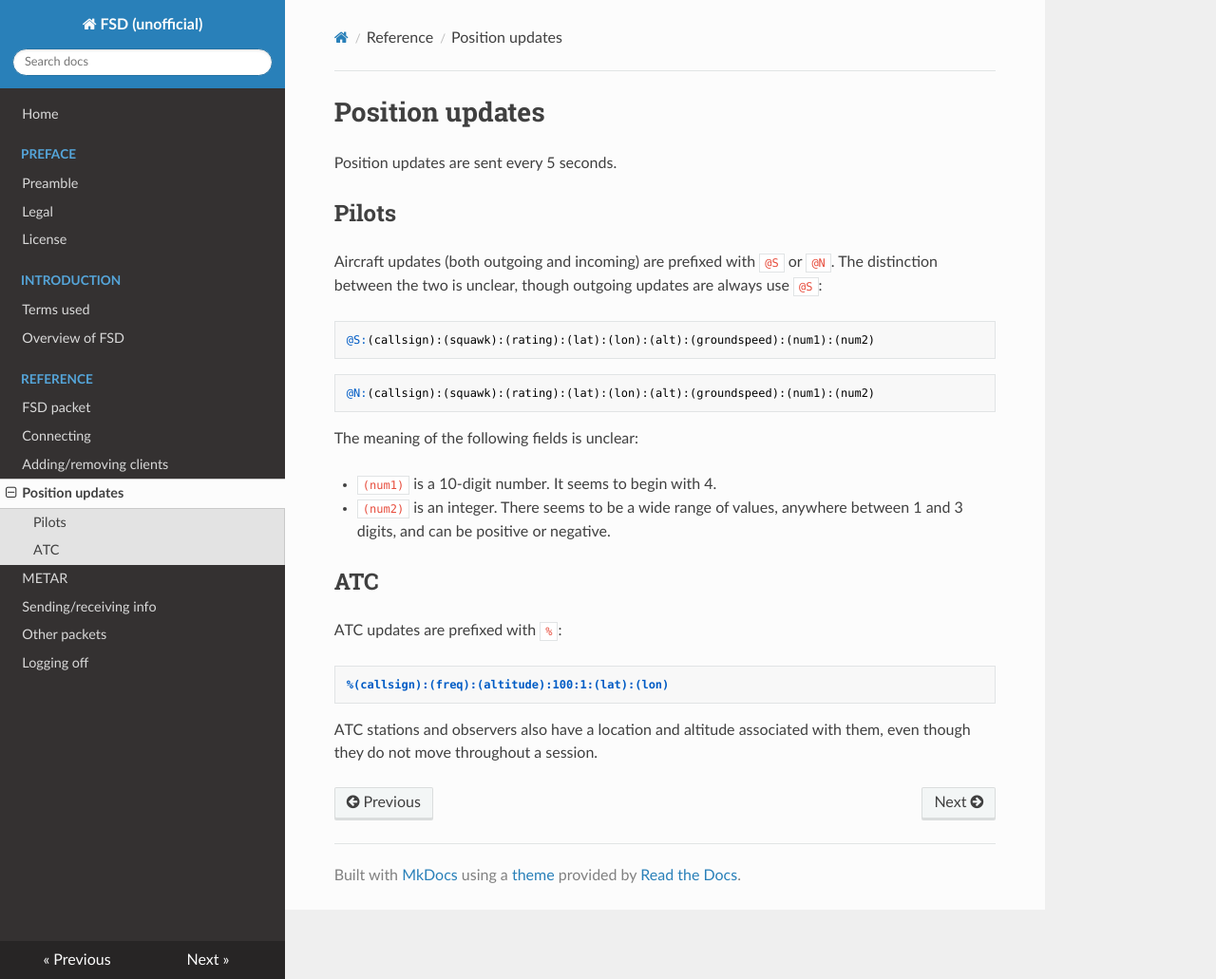
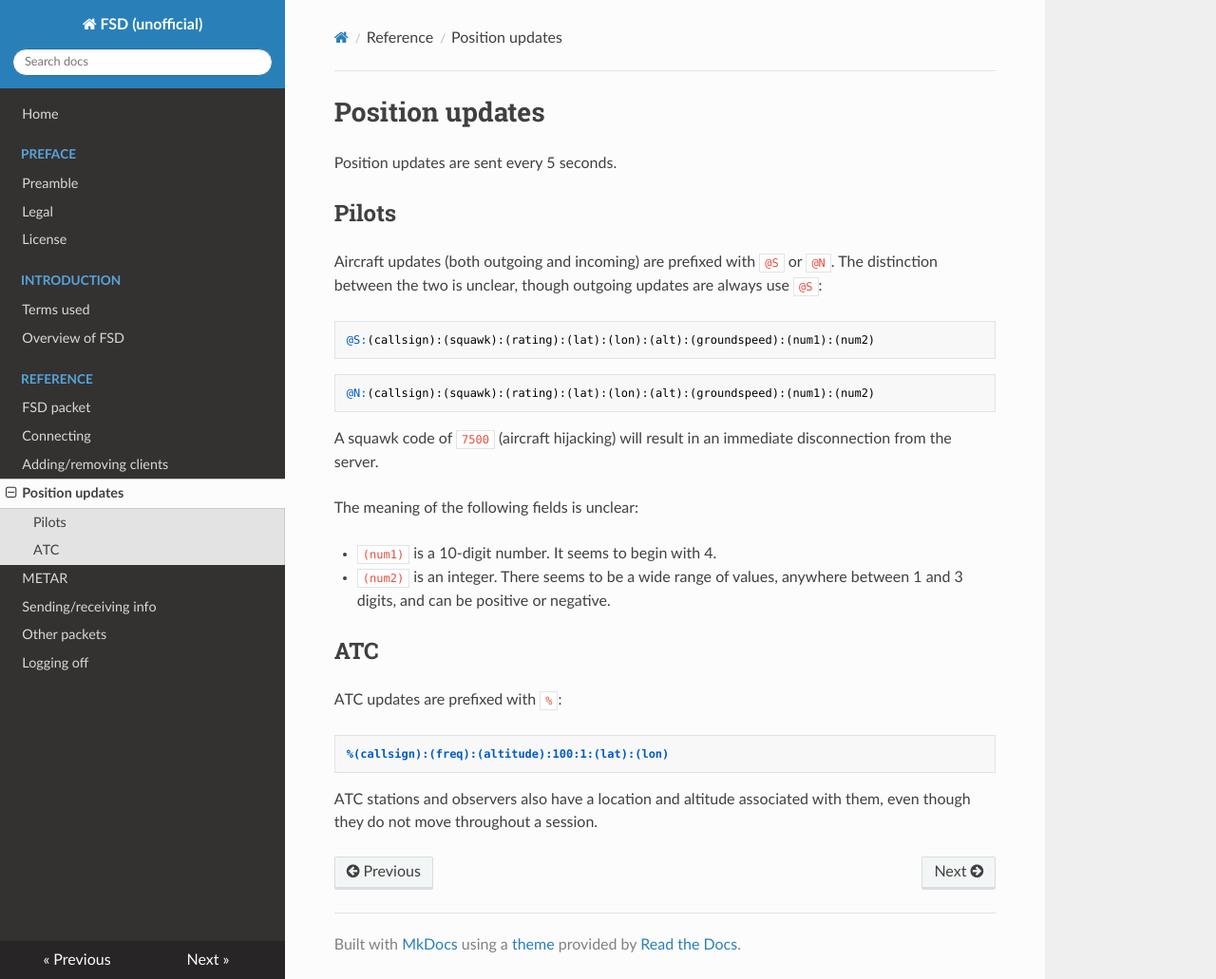
Before and after one commit to norrisng/fsd-doc, an MkDocs documentation site: the page built from docs/api/pos.md, in a window 1280 px wide and 1031 px high. Shown: the whole window at 95% size. Built offline with MkDocs 1.6.1, drawn with Linux system fonts in a browser that asks for light colours; nearby versions of some CDN libraries; old or Windows-style settings are respelled for this version of MkDocs.

Commit message:
7500 auto-disconnect

````diff
--- a/docs/api/pos.md
+++ b/docs/api/pos.md
@@ -16,6 +16,8 @@ Aircraft updates (both outgoing and incoming) are prefixed with `@S` or `@N`. Th
 @N:(callsign):(squawk):(rating):(lat):(lon):(alt):(groundspeed):(num1):(num2)
 ```
 
+A squawk code of `7500` (aircraft hijacking) will result in an immediate disconnection from the server.
+
 The meaning of the following fields is unclear:
 
 * `(num1)` is a 10-digit number.  It seems to begin with 4.
````
